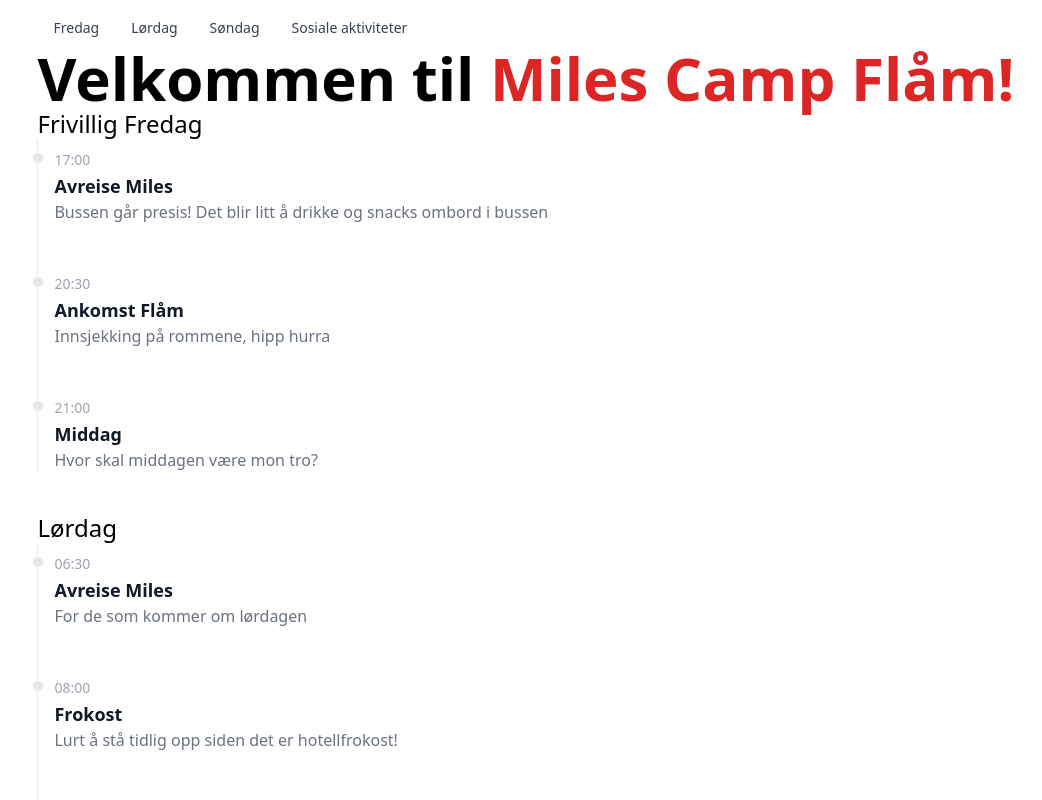
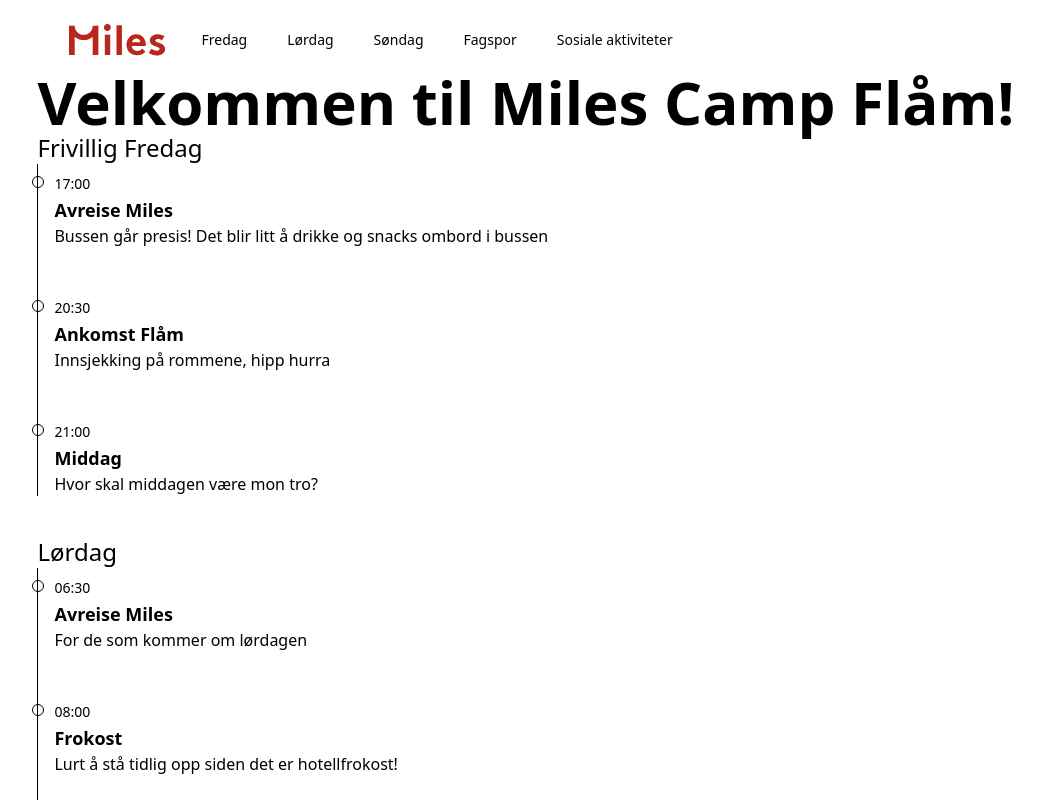
Before and after one commit to miles-no/camp-flam, a Next.js app: page / in a window 1280 px wide. Shown: the top 800 px of the page, without its empty margins (114-1156 px from the left). Built offline with nearby package versions, Linux system fonts and the light colour scheme.

Commit message:
💄 Lag en meny som faktisk virker

```diff
--- a/components/Navbar.tsx
+++ b/components/Navbar.tsx
@@ -1,79 +1,119 @@
-const Navbar = () => {
+import { Disclosure } from '@headlessui/react'
+import { MenuIcon, XIcon } from '@heroicons/react/outline'
+
+const navigation = [
+  { name: 'Fredag', href: '#friday', current: true },
+  { name: 'Lørdag', href: '#saturday', current: false },
+  { name: 'Søndag', href: '#sunday', current: false },
+  { name: 'Fagspor', href: '#fag', current: false },
+  { name: 'Sosiale aktiviteter', href: '#sosiale-aktiviteter', current: false },
+]
+
+function classNames(...classes: string[]) {
+  return classes.filter(Boolean).join(' ')
+}
+
+export default function Navbar() {
   return (
-        <nav className="rounded border-gray-200 bg-white px-2 py-2.5 dark:bg-gray-800 sm:px-4">
-            <div className="container mx-auto flex flex-wrap items-center justify-between">
-                <button
-                    data-collapse-toggle="mobile-menu"
-                    type="button"
-                    className="ml-3 inline-flex items-center rounded-lg p-2 text-sm text-gray-500 hover:bg-gray-100 focus:outline-none focus:ring-2 focus:ring-gray-200 dark:text-gray-400 dark:hover:bg-gray-700 dark:focus:ring-gray-600 md:hidden"
-                    aria-controls="mobile-menu"
-                    aria-expanded="false"
+    <Disclosure as="nav" className="bg-gray-800">
+      {({ open }) => (
+        <>
+          <div className="mx-auto max-w-7xl px-2 sm:px-6 lg:px-8">
+            <div className="relative flex h-16 items-center justify-between">
+              <div className="absolute inset-y-0 left-0 flex items-center sm:hidden">
+                {/* Mobile menu button*/}
+                <Disclosure.Button className="text-gray-400 hover:bg-gray-700 hover:text-white focus:ring-white inline-flex items-center justify-center rounded-md p-2 focus:outline-none focus:ring-2 focus:ring-inset">
+                  <span className="sr-only">Open main menu</span>
+                  {open ? (
+                    <XIcon className="block h-6 w-6" aria-hidden="true" />
+                  ) : (
+                    <MenuIcon className="block h-6 w-6" aria-hidden="true" />
+                  )}
+                </Disclosure.Button>
+              </div>
+              <div className="flex flex-1 items-center justify-end sm:items-stretch sm:justify-start">
+                <div className="fill flex flex-shrink-0 items-center fill-miles">
+                  <svg
+                    version="1.1"
+                    id="Layer_1"
+                    xmlns="http://www.w3.org/2000/svg"
+                    xmlnsXlink="http://www.w3.org/1999/xlink"
+                    x="0px"
+                    y="0px"
+                    viewBox="0 0 96 32"
+                    height="32px"
+                    xmlSpace="preserve"
                   >
-                    <span className="sr-only">Meny</span>
-                    <svg
-                        className="h-6 w-6"
-                        fill="currentColor"
-                        viewBox="0 0 20 20"
-                        xmlns="http://www.w3.org/2000/svg"
+                    <g>
+                      <path
+                        d="M86.2,16.5c0-1.1,1.3-1.6,2.8-1.6c1.4,0,2.8,0.5,3.9,1.4l2.6-4c-1.3-1-4.2-2-6.9-2c-4,0-7.8,2.4-7.8,6.3
+		c0,6.5,9.8,5.4,9.8,8.5c0,1-1.1,1.7-2.6,1.7c-2,0-4-0.7-5.6-2l-2.6,3.9c2.4,1.8,5.2,2.7,8.2,2.8c4.3,0,8.1-2.4,8.1-6.3
+		C96,18.1,86.2,19.2,86.2,16.5z"
+                      ></path>
+                      <path
+                        d="M14.7,10.8C14.7,10.8,14.7,10.8,14.7,10.8c-5,0-9.1-4.1-9-9.1c0,0,0,0,0,0H0V31h5.7V12.7
+		c0.1,0.2,0.3,0.4,0.5,0.5c2.4,1.9,5.5,2.9,8.5,2.9c3.1,0,6.1-1,8.5-2.9c0.2-0.1,0.3-0.3,0.5-0.5V31h5.7V1.7h-5.7
+		C23.7,6.7,19.7,10.8,14.7,10.8z"
+                      ></path>
+                      <path
+                        d="M38.5,0C38.5,0,38.4,0,38.5,0c-2,0-3.5,1.5-3.6,3.5c0,1.9,1.5,3.4,3.4,3.5c1.9,0,3.5-1.5,3.6-3.4
+		C41.9,1.6,40.4,0,38.5,0z"
+                      ></path>
+                      <rect x="35.8" y="10.7" width="5.4" height="20.3"></rect>
+                      <path
+                        d="M67.4,10.2c-6,0-9.9,4.9-9.9,10.6c0,6.4,4.6,10.5,10.6,10.5c3.1,0,6.4-1.3,8.3-3.6l-3.1-3.1
+		c-1.3,1.4-3.1,2.3-5.1,2.3c-2.8,0.1-5.2-2-5.5-4.8h14c0.1-0.5,0.1-1,0.1-1.5C77,15,73,10.2,67.4,10.2z M63,18.2
+		c0.4-2.1,2.2-3.6,4.4-3.6c2,0,3.8,1.5,4,3.6H63z"
+                      ></path>
+                      <rect x="47.5" y="1.3" width="5.4" height="29.7"></rect>
+                    </g>
+                  </svg>
+                </div>
+                <div className="hidden sm:ml-6 sm:block">
+                  <div className="flex space-x-4">
+                    {navigation.map((item) => (
+                      <a
+                        key={item.name}
+                        href={item.href}
+                        className={classNames(
+                          item.current
+                            ? 'bg-gray-900 text-white'
+                            : 'text-gray-300 hover:bg-gray-700 hover:text-white',
+                          'rounded-md px-3 py-2 text-sm font-medium'
+                        )}
+                        aria-current={item.current ? 'page' : undefined}
                       >
-                        <path
-                            fillRule="evenodd"
-                            d="M3 5a1 1 0 011-1h12a1 1 0 110 2H4a1 1 0 01-1-1zM3 10a1 1 0 011-1h12a1 1 0 110 2H4a1 1 0 01-1-1zM3 15a1 1 0 011-1h12a1 1 0 110 2H4a1 1 0 01-1-1z"
-                            clipRule="evenodd"
-                        ></path>
-                    </svg>
-                    <svg
-                        className="hidden h-6 w-6"
-                        fill="currentColor"
-                        viewBox="0 0 20 20"
-                        xmlns="http://www.w3.org/2000/svg"
-                    >
-                        <path
-                            fillRule="evenodd"
-                            d="M4.293 4.293a1 1 0 011.414 0L10 8.586l4.293-4.293a1 1 0 111.414 1.414L11.414 10l4.293 4.293a1 1 0 01-1.414 1.414L10 11.414l-4.293 4.293a1 1 0 01-1.414-1.414L8.586 10 4.293 5.707a1 1 0 010-1.414z"
-                            clipRule="evenodd"
-                        ></path>
-                    </svg>
-                </button>
-                <div className="hidden w-full md:block md:w-auto" id="mobile-menu">
-                    <ul className="mt-4 flex flex-col md:mt-0 md:flex-row md:space-x-8 md:text-sm md:font-medium">
-                        <li>
-                            <a
-                                href="#friday"
-                                className="block border-b border-gray-100 py-2 pr-4 pl-3 text-gray-700 hover:bg-gray-50 dark:border-gray-700 dark:text-gray-400 dark:hover:bg-gray-700 dark:hover:text-white md:border-0 md:p-0 md:hover:bg-transparent md:hover:text-blue-700 md:dark:hover:bg-transparent md:dark:hover:text-white"
-                            >
-                                Fredag
+                        {item.name}
                       </a>
-                        </li>
-                        <li>
-                            <a
-                                href="#saturday"
-                                className="block border-b border-gray-100 py-2 pr-4 pl-3 text-gray-700 hover:bg-gray-50 dark:border-gray-700 dark:text-gray-400 dark:hover:bg-gray-700 dark:hover:text-white md:border-0 md:p-0 md:hover:bg-transparent md:hover:text-blue-700 md:dark:hover:bg-transparent md:dark:hover:text-white"
-                            >
-                                Lørdag
-                            </a>
-                        </li>
-                        <li>
-                            <a
-                                href="#sunday"
-                                className="block border-b border-gray-100 py-2 pr-4 pl-3 text-gray-700 hover:bg-gray-50 dark:border-gray-700 dark:text-gray-400 dark:hover:bg-gray-700 dark:hover:text-white md:border-0 md:p-0 md:hover:bg-transparent md:hover:text-blue-700 md:dark:hover:bg-transparent md:dark:hover:text-white"
-                            >
-                                Søndag
-                            </a>
-                        </li>
-                        <li>
-                            <a
-                                href="#sosiale-aktiviteter"
-                                className="block border-b border-gray-100 py-2 pr-4 pl-3 text-gray-700 hover:bg-gray-50 dark:border-gray-700 dark:text-gray-400 dark:hover:bg-gray-700 dark:hover:text-white md:border-0 md:p-0 md:hover:bg-transparent md:hover:text-blue-700 md:dark:hover:bg-transparent md:dark:hover:text-white"
-                            >
-                                Sosiale aktiviteter
-                            </a>
-                        </li>
-                    </ul>
+                    ))}
                   </div>
                 </div>
-        </nav>
+              </div>
+            </div>
+          </div>
+
+          <Disclosure.Panel className="sm:hidden">
+            <div className="space-y-1 px-2 pt-2 pb-3">
+              {navigation.map((item) => (
+                <Disclosure.Button
+                  key={item.name}
+                  as="a"
+                  href={item.href}
+                  className={classNames(
+                    item.current
+                      ? 'bg-gray-900 text-white'
+                      : 'text-gray-300 hover:bg-gray-700 hover:text-white',
+                    'block rounded-md px-3 py-2 text-base font-medium'
+                  )}
+                  aria-current={item.current ? 'page' : undefined}
+                >
+                  {item.name}
+                </Disclosure.Button>
+              ))}
+            </div>
+          </Disclosure.Panel>
+        </>
+      )}
+    </Disclosure>
   )
 }
-
-export default Navbar
--- a/package.json
+++ b/package.json
@@ -7,6 +7,8 @@
     "start": "next start"
   },
   "dependencies": {
+    "@headlessui/react": "^1.5.0",
+    "@heroicons/react": "^1.0.6",
     "next": "latest",
     "react": "^17.0.2",
     "react-dom": "^17.0.2"
--- a/tailwind.config.js
+++ b/tailwind.config.js
@@ -4,6 +4,9 @@
     './components/**/*.{js,ts,jsx,tsx}',
   ],
   theme: {
+    colors: {
+      miles: '#b8261c',
+    },
     extend: {},
   },
   plugins: [],
```
Also changed, not shown: pages/index.tsx (+5 -7 lines), 1 other file (tests, documents, lock files or other folders). Lines whose indentation alone changed are shown as unchanged.
